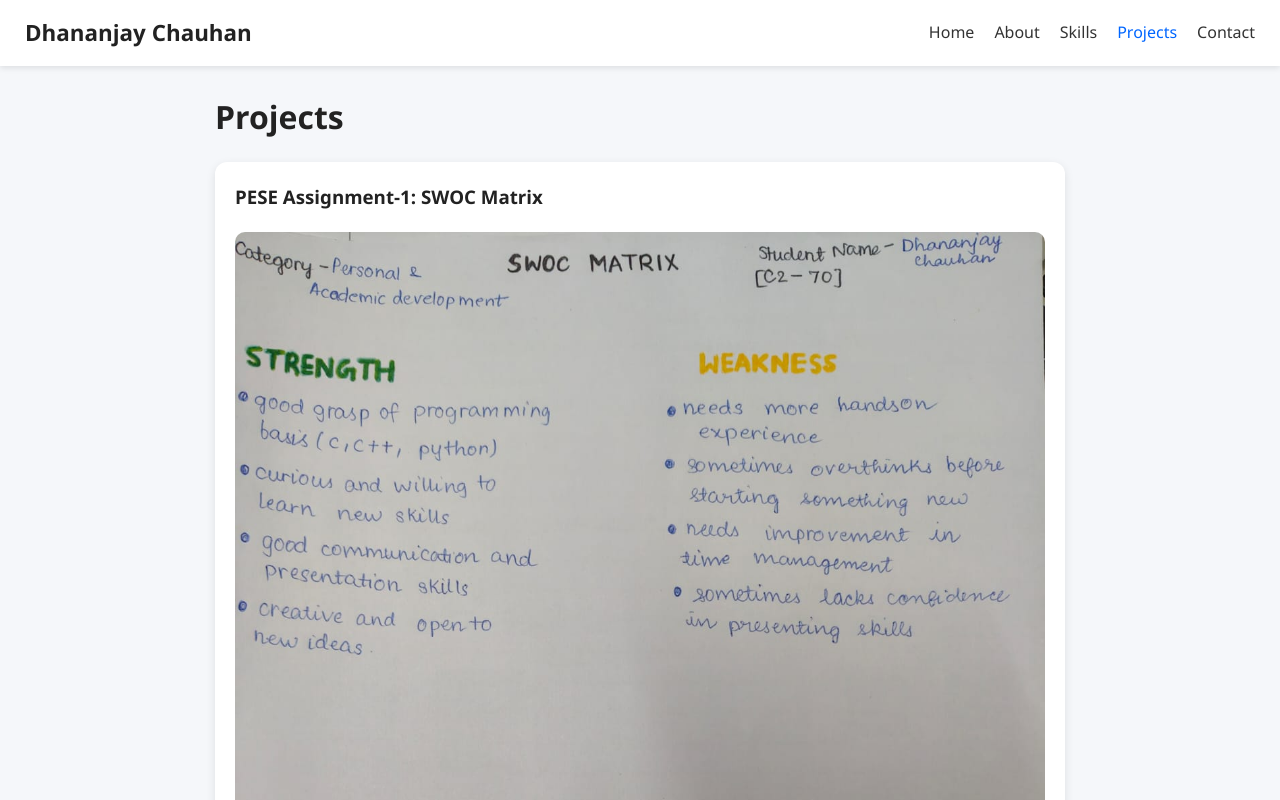
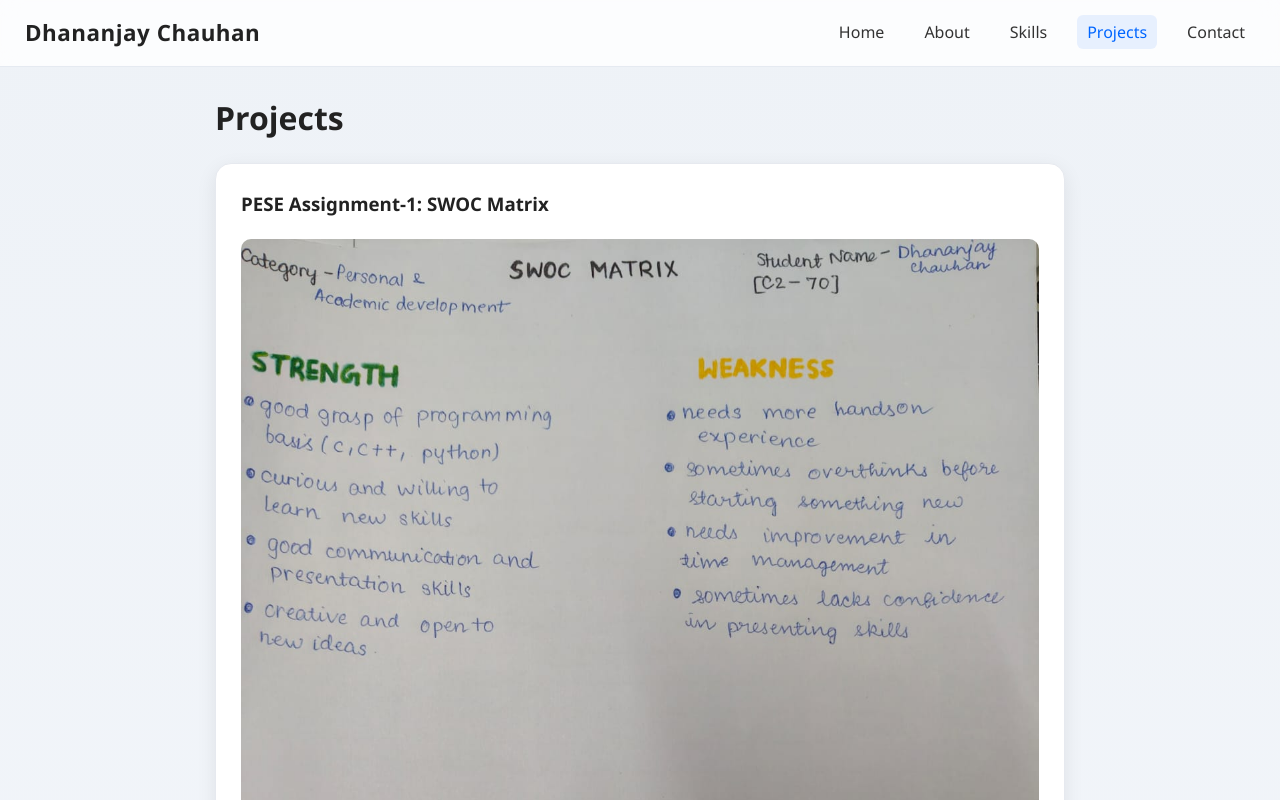
Before and after one commit to DhananjayChauhan622/Dhananjay.github.io, a plain HTML site: page projects.html in a window 1280 px wide. Shown: the top 800 px of the page. Drawn offline with Linux system fonts and the light colour scheme.

Commit message:
Update styles.css

```diff
--- a/styles.css
+++ b/styles.css
@@ -9,24 +9,54 @@
 }
 
 body {
-  background: #f5f7fa;
+  background: linear-gradient(180deg, #eef2f7, #f9fbff);
   color: #222;
   line-height: 1.6;
+  padding-bottom: 50px;
 }
 
 /* ============================= */
-/* Navigation Bar                */
-/* ============================= */
+/* Navigation Bar */
 .nav {
-  background: #ffffff;
+  background: #ffffffcc;
+  backdrop-filter: blur(10px);
   display: flex;
   justify-content: space-between;
   align-items: center;
   padding: 15px 25px;
-  box-shadow: 0 2px 6px rgba(0,0,0,0.1);
+  border-bottom: 1px solid #e5eaf1;
   position: sticky;
   top: 0;
   z-index: 10;
+}
+
+.nav .brand a {
+  font-size: 1.5rem;
+  font-weight: 700;
+  color: #1a1a1a;
+  letter-spacing: 0.5px;
+  text-decoration: none;
+}
+
+.nav-links {
+  list-style: none;
+  display: flex;
+  gap: 22px;
+}
+
+.nav-links a {
+  text-decoration: none;
+  color: #333;
+  font-weight: 500;
+  padding: 6px 10px;
+  border-radius: 6px;
+  transition: 0.25s ease;
+}
+
+.nav-links a:hover,
+.nav-links .active {
+  background: #0066ff15;
+  color: #0066ff;
 }
 
 .nav .brand a {
@@ -77,12 +107,14 @@ body {
 /* ============================= */
 .project-card {
   background: #ffffff;
-  padding: 20px;
-  border-radius: 12px;
-  box-shadow: 0 3px 10px rgba(0,0,0,0.1);
-  margin-bottom: 25px;
-  transition: transform 0.2s ease, box-shadow 0.2s ease;
+  padding: 25px;
+  border-radius: 16px;
+  box-shadow: 0 6px 20px rgba(0,0,0,0.08);
+  margin-bottom: 30px;
+  transition: transform 0.25s ease, box-shadow 0.25s ease;
+  border: 1px solid #e6e9ef;
 }
+
 
 .project-card:hover {
   transform: translateY(-5px);
```
